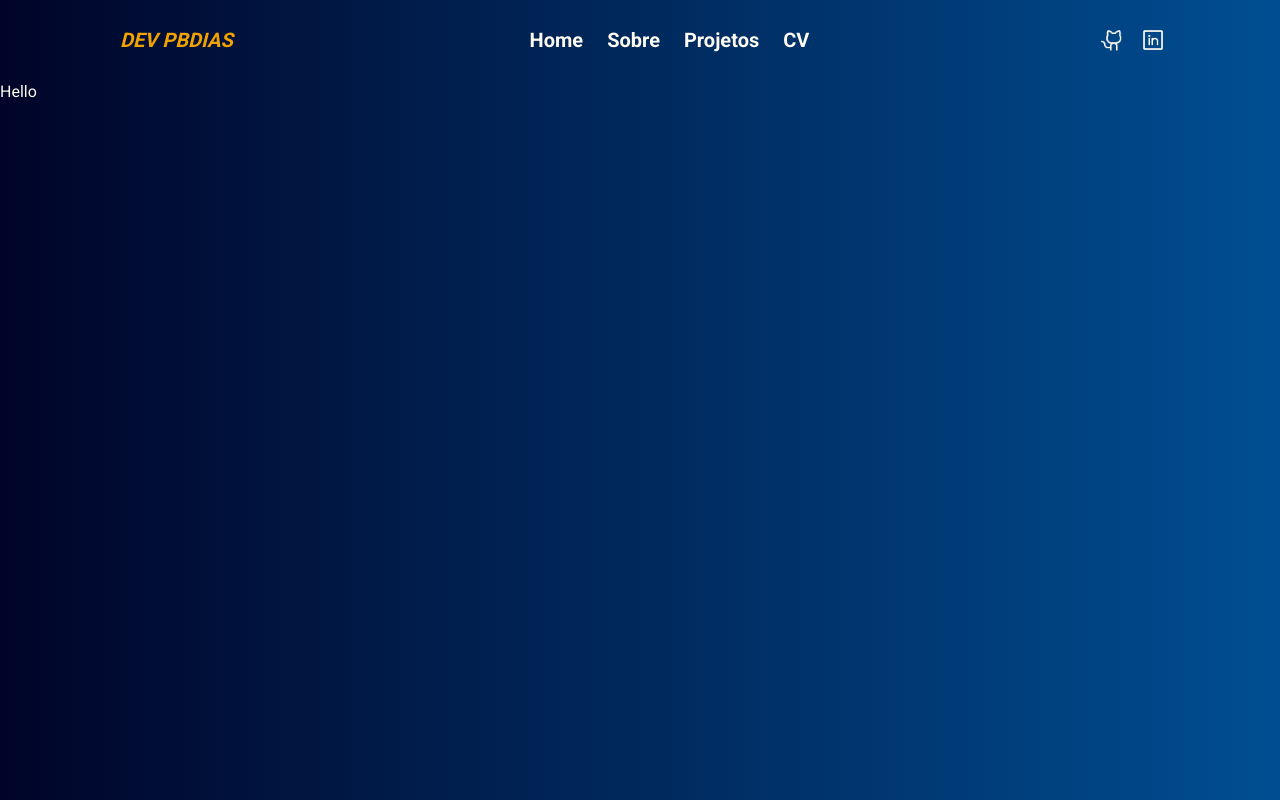
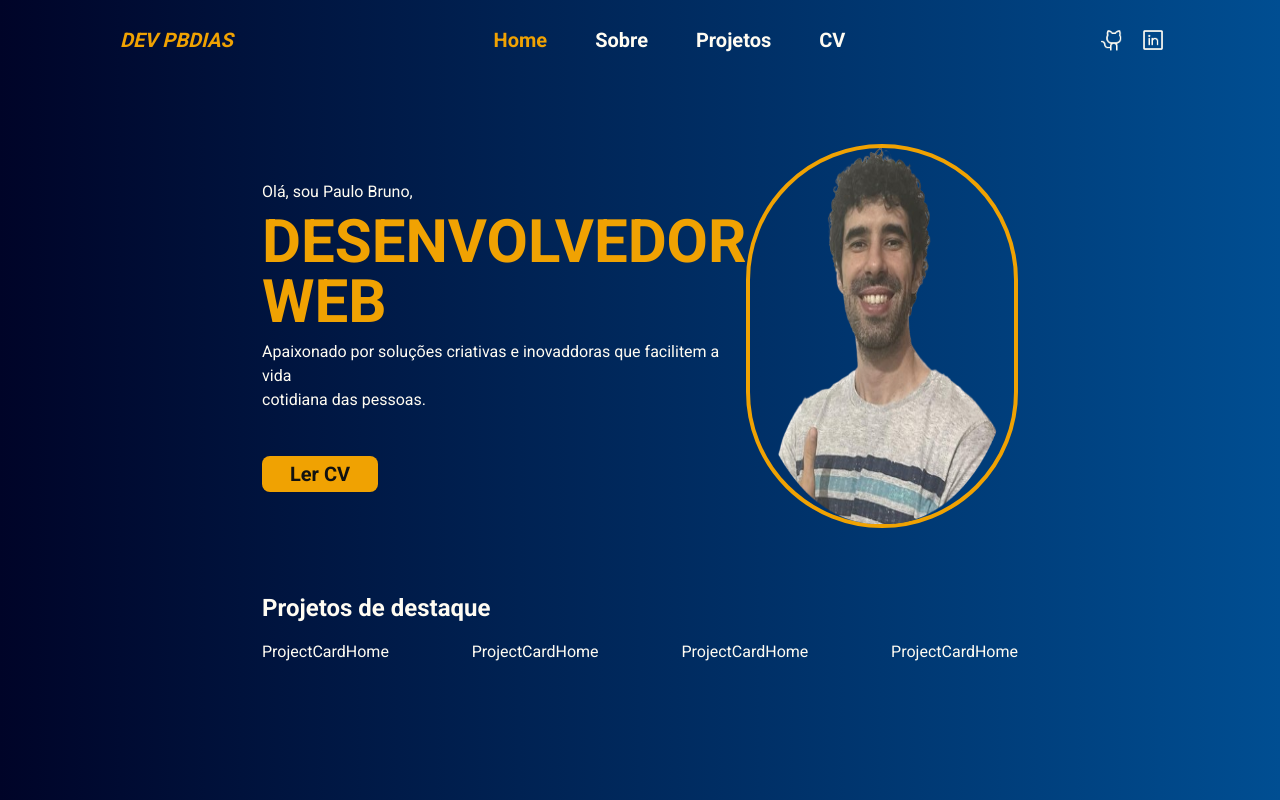
Before and after one commit to DevPBDias/portfolio-final, a Next.js app: page / in a window 1280 px wide. Built offline with nearby package versions, Linux system fonts and the light colour scheme.

Commit message:
feat: created hero components and added nem images

```diff
--- a/src/app/globals.css
+++ b/src/app/globals.css
@@ -5,8 +5,9 @@
 :root {
   --background: linear-gradient(to right, #000428, #004e92);
   --text-color-primary: #fffcf2;
+  --text-color-secondary: #111111;
   --secondary: #f0a202;
-  --text-color-secondary: #858786;
+  --text-color-terciary: #858786;
   --padding-header: 120px;
   --padding-content: 262px;
   --fit-content: fit-content;
@@ -38,13 +39,13 @@ a {
   }
 
   nav {
-    @apply flex flex-row w-full justify-center items-center h-full gap-6;
+    @apply flex flex-row w-full justify-center items-center h-full gap-12;
   }
 }
 
 @layer components {
   .container-header {
-    @apply flex flex-row p-[var(--padding-header)] w-full justify-between items-center h-full;
+    @apply flex flex-row px-[var(--padding-header)] w-full justify-between items-center h-full;
   }
 
   .container-icons {
@@ -54,6 +55,10 @@ a {
   .nav-link {
     @apply text-xl font-bold hover:text-[var(--secondary)];
   }
+
+  .container-main {
+    @apply flex flex-col px-[var(--padding-content)] py-16 w-full justify-between items-center h-full;
+  }
 }
 
 @layer utilities {
--- a/src/app/page.tsx
+++ b/src/app/page.tsx
@@ -1,5 +1,23 @@
-import Image from "next/image";
+import HeroContent from "@/components/HeroContent";
+import HeroImage from "@/components/HeroImage";
+import ProjectCardHome from "@/components/ProjectCardHome";
 
 export default function Home() {
-  return <main>Hello</main>;
+  return (
+    <main className="container-main">
+      <section className="flex flex-row justify-between items-center w-full">
+        <HeroContent />
+        <HeroImage />
+      </section>
+      <section className="flex flex-col justify-between items-start w-full mt-16 gap-4">
+        <h3 className="text-2xl font-bold">Projetos de destaque</h3>
+        <div className="flex flex-row justify-between items-center w-full">
+          <ProjectCardHome />
+          <ProjectCardHome />
+          <ProjectCardHome />
+          <ProjectCardHome />
+        </div>
+      </section>
+    </main>
+  );
 }
--- a/src/components/Header.tsx
+++ b/src/components/Header.tsx
@@ -1,8 +1,13 @@
+"use client";
+
 import Image from "next/image";
 import { iconsHeader, navLinks } from "@/constants";
 import Link from "next/link";
+import { usePathname } from "next/navigation";
 
 const Header = () => {
+  const pathname = usePathname();
+
   return (
     <header>
       <section className="container-header">
@@ -10,7 +15,13 @@ const Header = () => {
         <nav>
           {navLinks &&
             navLinks.map((item) => (
-              <Link key={item.id} href={item.path} className="nav-link">
+              <Link
+                key={item.id}
+                href={item.path}
+                className={`nav-link ${
+                  pathname === item.path ? "text-[var(--secondary)]" : ""
+                }`}
+              >
                 {item.name}
               </Link>
             ))}
--- /dev/null
+++ b/src/components/HeroContent.tsx
@@ -0,0 +1,25 @@
+import Link from "next/link";
+
+const HeroContent = () => {
+  return (
+    <section className="flex flex-col justify-center items-start gap-2">
+      <p>Olá, sou Paulo Bruno,</p>
+      <h2 className="uppercase text-[var(--secondary)] text-6xl font-bold">
+        Desenvolvedor web
+      </h2>
+      <p>
+        Apaixonado por soluções criativas e inovaddoras que facilitem a vida
+        <br />
+        cotidiana das pessoas.
+      </p>
+      <Link
+        className="bg-[var(--secondary)] text-xl font-bold text-[var(--text-color-secondary)] px-7 py-1 rounded-lg shadow-sm mt-9"
+        href="/curriculum"
+      >
+        Ler CV
+      </Link>
+    </section>
+  );
+};
+
+export default HeroContent;
--- /dev/null
+++ b/src/components/HeroImage.tsx
@@ -0,0 +1,12 @@
+import Image from "next/image";
+import hero from "../../public/assets/images/Hero.png";
+
+const HeroImage = () => {
+  return (
+    <div className="border-4 border-[var(--secondary)] w-96 h-96 rounded-full">
+      <Image className="w-full h-full" src={hero} alt="Hero image" />
+    </div>
+  );
+};
+
+export default HeroImage;
--- /dev/null
+++ b/src/components/ProjectCardHome.tsx
@@ -0,0 +1,5 @@
+const ProjectCardHome = () => {
+  return <div>ProjectCardHome</div>;
+};
+
+export default ProjectCardHome;
--- a/src/constants/index.ts
+++ b/src/constants/index.ts
@@ -11,15 +11,15 @@ export const navLinks: INavLinks[] = [
     {
         id: 2,
         name: 'Sobre',
-        path: '/'
+        path: '/about'
     },    {
         id: 3,
         name: 'Projetos',
-        path: '/'
+        path: '/projects'
     },    {
         id: 4,
         name: 'CV',
-        path: '/'
+        path: '/curriculum'
     },
 ]
 
```
Also changed, not shown: public/assets/images/Hero.png (added), public/assets/images/Home (1).png (added).
